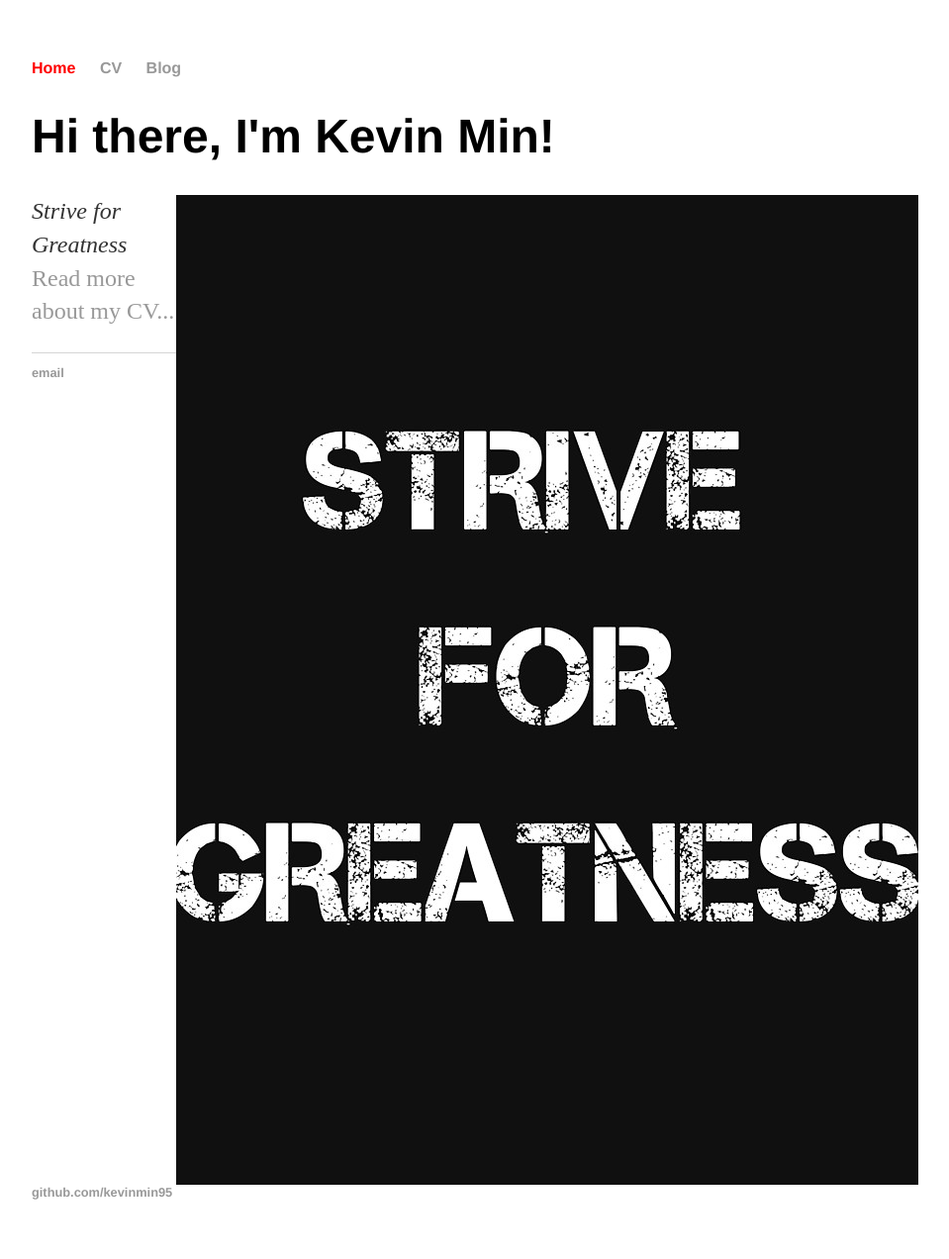
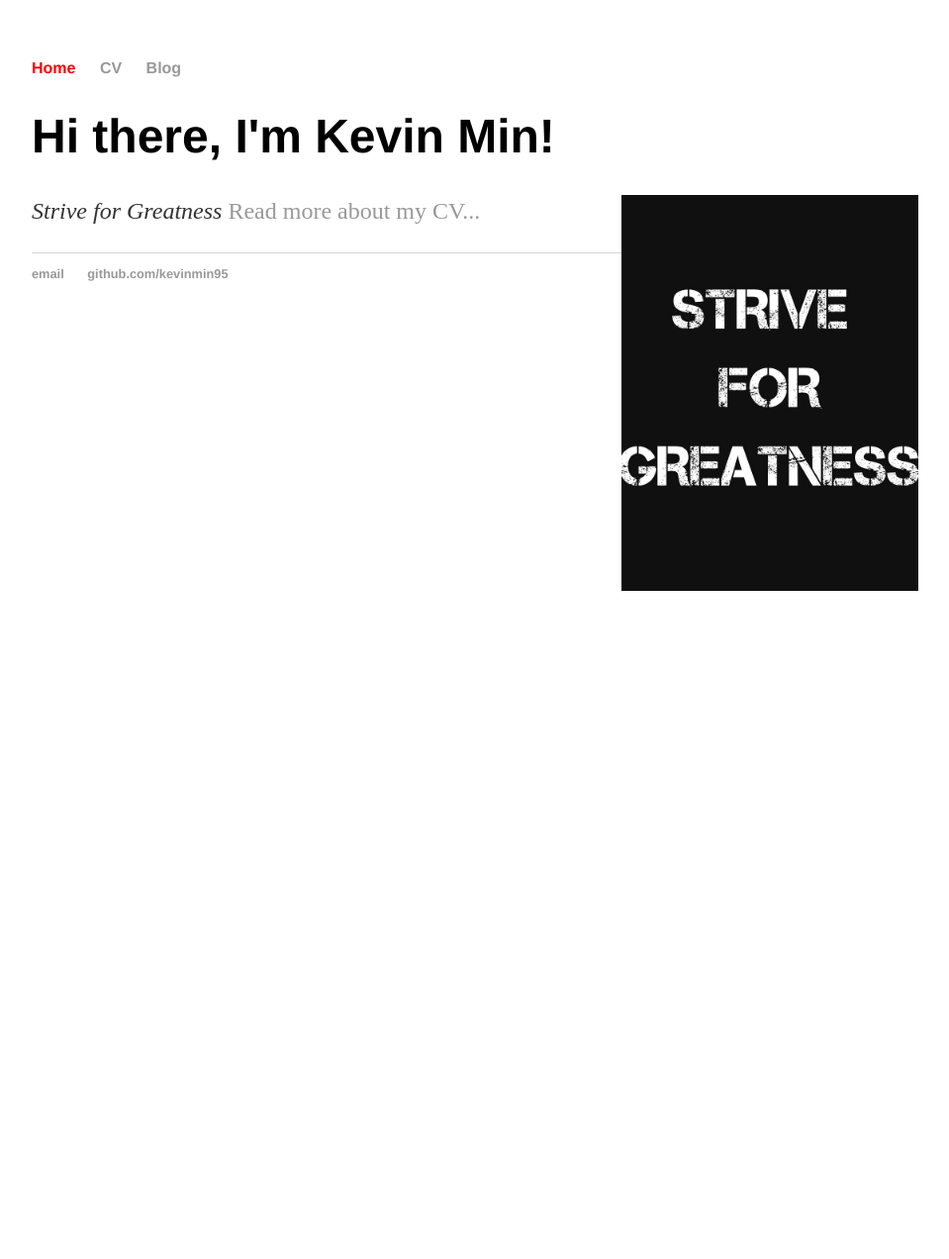
Before and after one commit to KevinMIN95/kevinmin95.github.com, a Jekyll site: the page built from index.html, in a window 1280 px wide. Shown: the whole page at 99% size, without its empty margins (160-1119 px from the left). Built offline with Jekyll 4.4.1, drawn with Linux system fonts in a browser that asks for light colours; after the commit the page ends 900 px from its top, so only the background shows below that.

Commit message:
add image(strive.jpg)

```diff
--- a/index.html
+++ b/index.html
@@ -6,7 +6,7 @@ title: Kevin Min
 	<h1>Hi there, I'm Kevin Min!</h1>
 	<p>
 		<img src="{{ site.url }}/assets/images/strive.jpg" alt="Strive for Greatness"
-		style="float:right;">
+		style="float:right;width:300px;border:0;">
 		<em>Strive for Greatness</em>
 		<a href="/cv">Read more about my CV...</a>
 	</p>
```
